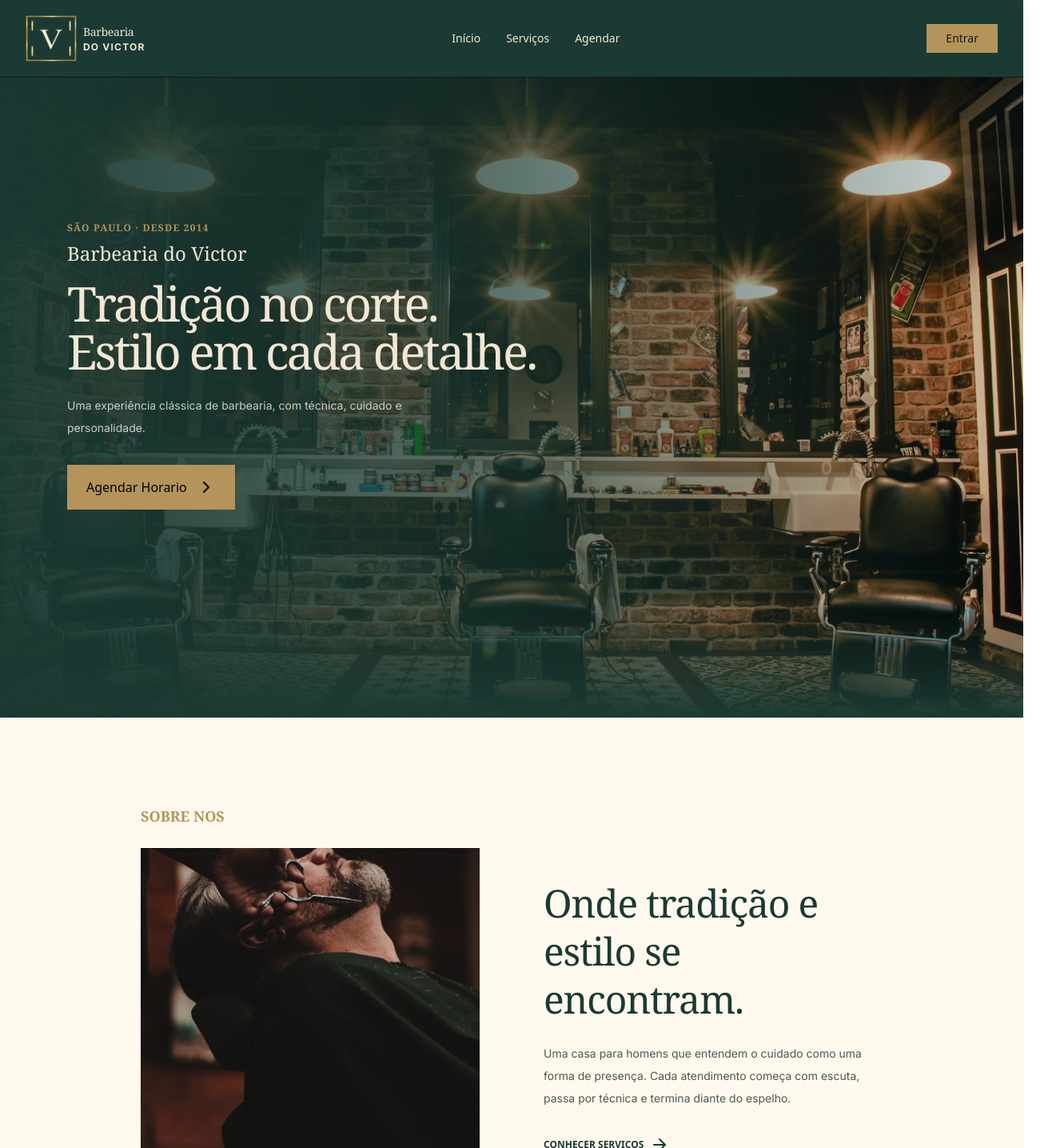
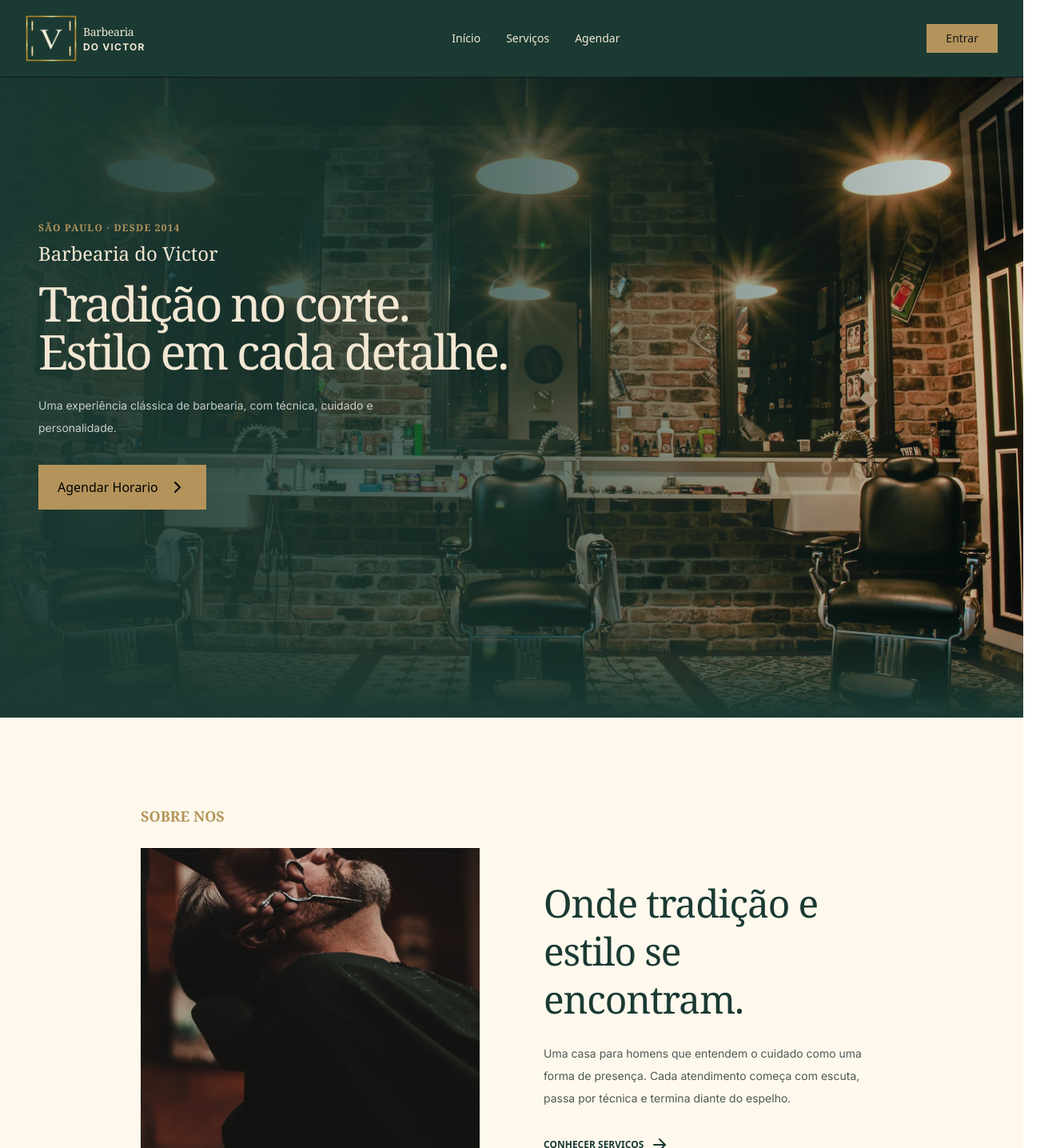
Before and after one commit to JonnyMarcus/Web-Site-Barber-Projeto-Final, a Next.js app in the folder web-barber/: page / in a window 1280 px wide. Shown: the top 1435 px of the page at 80% size, 1316 px wide, since content can reach past the window. Built offline with nearby package versions, Linux system fonts and the light colour scheme.

Commit message:
fix resolver erro do underline do sobre nos do link

```diff
--- a/web-barber/src/app/page.tsx
+++ b/web-barber/src/app/page.tsx
@@ -17,7 +17,7 @@ export default function Home() {
         <div className="absolute inset-0 bg-linear-to-r from-brand-dark/96 via-brand-dark/70 to-brand-dark/18" />
         <div className="absolute bottom-0 inset-x-0 h-32 bg-linear-to-t from-brand-dark to-transparent pointer-events-none" />
 
-        <div className="ml-9 relative flex flex-col justify-center items-start w-full max-w-full min-h-screen pt-0 px-12 pb-20">
+        <div className=" relative flex flex-col justify-center items-start w-full max-w-full min-h-screen pt-0 px-12 pb-20">
           <div className="flex flex-col gap-2">
             <span className="text-brand-gold font-heading text-xs font-bold leading-4 tracking-widest uppercase">
               São Paulo · Desde 2014
@@ -62,7 +62,7 @@ export default function Home() {
             />
           </div>
 
-          <div className="flex flex-col">
+          <div className="flex flex-col items-start">
             <h2 className="text-brand-dark font-heading text-5xl font-medium leading-tight tracking-tight mb-6">
               Onde tradição e estilo se encontram.
             </h2>
```
